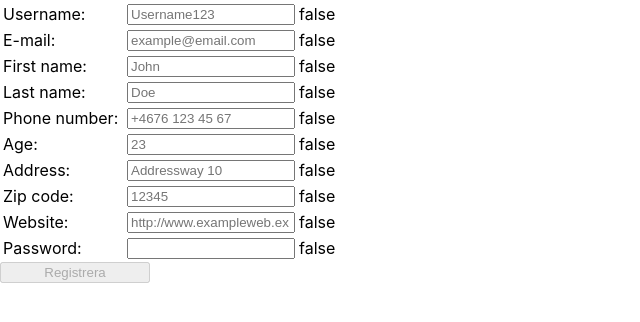
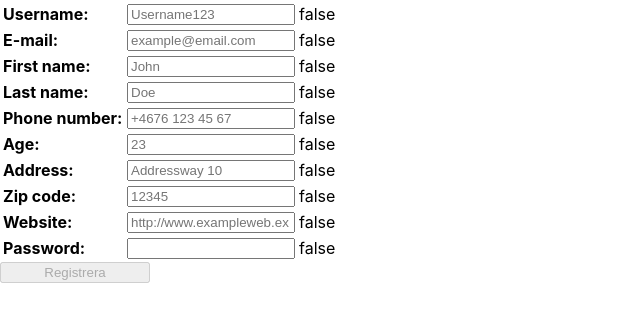
Before and after one commit to c16linst/examensarbete, a React (Create React App) app in the folder React/AdvancedForm/react-app/: page / in a window 1280 px wide. Shown: the top 322 px of the page, without its empty margins (0-640 px from the left). Built offline with nearby package versions, Linux system fonts and the light colour scheme.

Commit message:
Make labels bold

```diff
--- a/React/AdvancedForm/react-app/src/App.js
+++ b/React/AdvancedForm/react-app/src/App.js
@@ -126,7 +126,7 @@ class Form extends Component {
         <td>
         <label
           htmlFor={name}
-          style={{display: 'inline-block', width: '120px'}} >
+          style={{display: 'inline-block', width: '120px', fontWeight: 'bold'}} >
           {label}:
         </label>
         </td>
```
